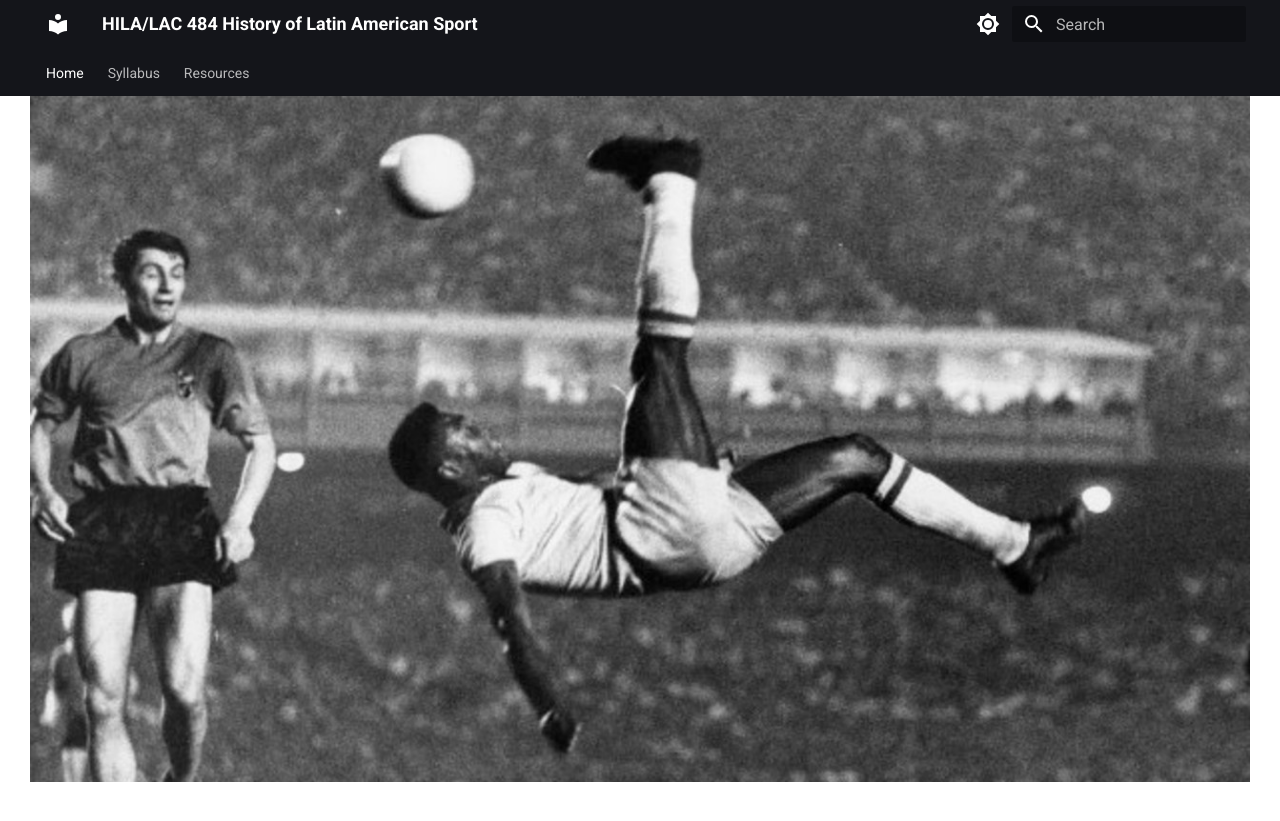
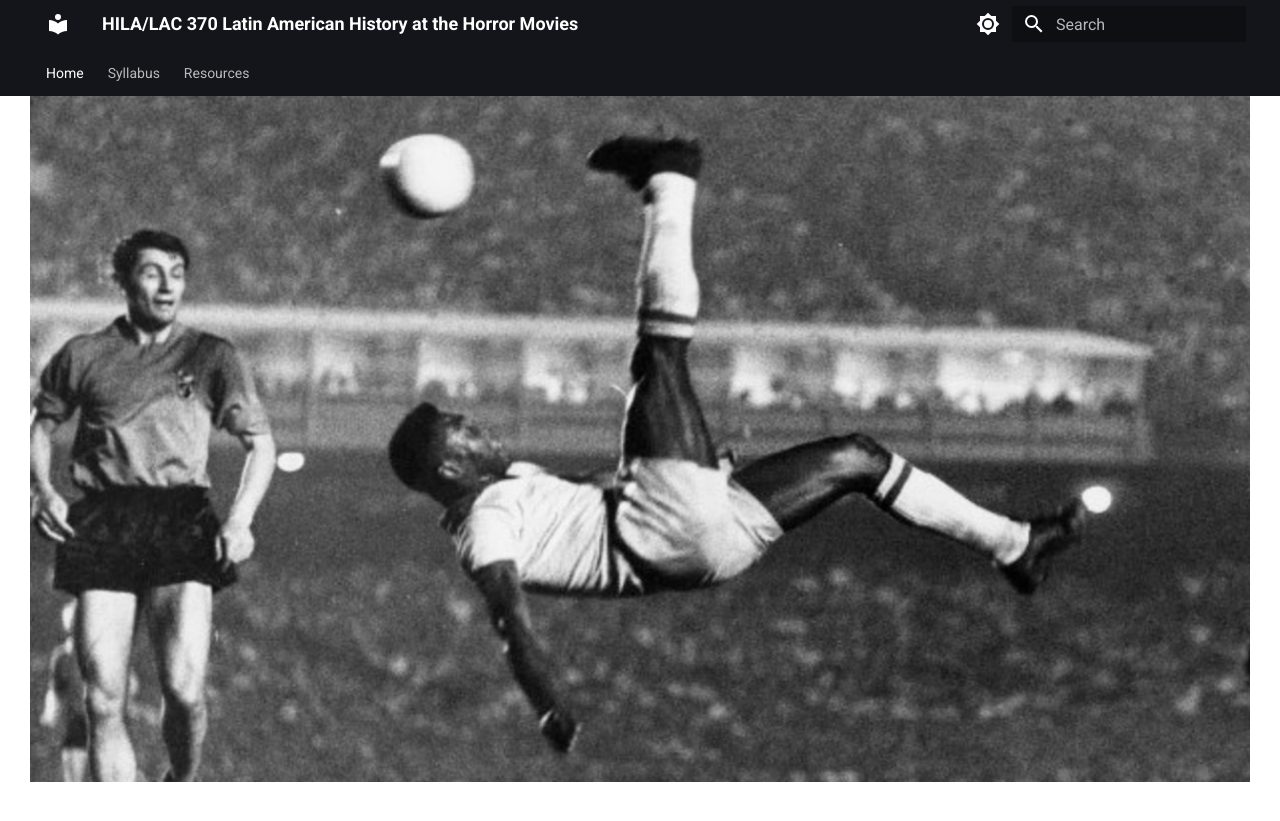
Before and after one commit to chadblack/2024Film, an MkDocs documentation site: the page built from docs/index.md, in a window 1280 px wide. Shown: the top 821 px of the page. Built offline with MkDocs 1.6.1 and Material for MkDocs 9.7.7, drawn with Linux system fonts in a browser that asks for light colours.

Commit message:
updated mkdocs for new course

```diff
--- a/mkdocs.yml
+++ b/mkdocs.yml
@@ -1,10 +1,10 @@
-site_name: HILA/LAC 484 History of Latin American Sport
-site_url: https://chadblack.net/2023SPORT/
+site_name: HILA/LAC 370 Latin American History at the Horror Movies
+site_url: https://chadblack.net/2024Film/
 site_author: Chad Black
 site_description: A chad_black production
 
 # Copyright
-copyright: Copyright &copy; 2022 Chad Black
+copyright: Copyright &copy; 2024 Chad Black
 
 theme:
     custom_dir: docs/overrides
@@ -80,4 +80,4 @@ nav:
   - Resources:
     - How to write a precis and memo: resources/how to write a precis and memo.md
     - Approaches to making notes: resources/an approach to making notes.md
-    - Bibliography of Latin American sport: resources/bibliography of latin american sport history.md
+    - Latin American horror films: resources/latin american horror films.md
```
